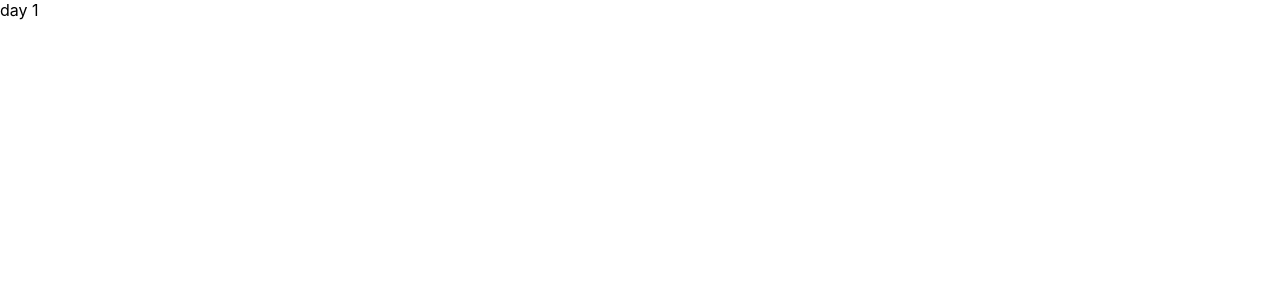
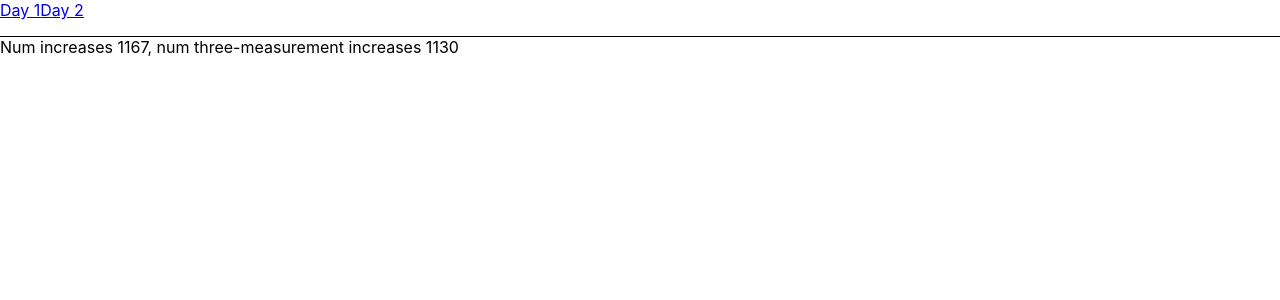
Before and after one commit to 20ghrrdll/react-advent-of-code-2021, a React (Create React App) app: page /day1 in a window 1280 px wide. Shown: the top 300 px of the page. Built offline with nearby package versions, Linux system fonts and the light colour scheme.

Commit message:
cleaned up switch over to actually return correct day 1 data, set up for day 2

```diff
--- a/package.json
+++ b/package.json
@@ -6,6 +6,7 @@
     "@testing-library/jest-dom": "^5.15.1",
     "@testing-library/react": "^11.2.7",
     "@testing-library/user-event": "^12.8.3",
+    "lodash": "^4.17.21",
     "react": "^17.0.2",
     "react-dom": "^17.0.2",
     "react-router-dom": "^6.0.2",
--- a/src/App.js
+++ b/src/App.js
@@ -1,18 +1,12 @@
 import './App.css';
-import { Link } from "react-router-dom";
+import Nav from './components/Nav';
+
 
 function App() {
   return (
     <div>
       <h1>Advent of Code 2021</h1>
-      <nav
-        style={{
-          borderBottom: "solid 1px",
-          paddingBottom: "1rem"
-        }}
-      >
-        <Link to="/day1">Day 1</Link> |{" "}
-      </nav>
+      <Nav/>
     </div>
   );
 }
--- a/src/art/Day1.js
+++ /dev/null
@@ -1,7 +0,0 @@
-import React from 'react';
-
-const Day1Art = () => {
-  return (<div>day 1</div>);
-}
-
-export default Day1Art;
--- /dev/null
+++ b/src/art/Day1Art.js
@@ -0,0 +1,14 @@
+import React from 'react';
+import Nav from '../components/Nav';
+import day1Soln from '../challenges/day1';
+
+const Day1Art = () => {
+  return (
+    <>
+      <Nav/>
+      <div>{day1Soln()}</div>
+    </>
+  );
+}
+
+export default Day1Art;
--- /dev/null
+++ b/src/art/Day2Art.js
@@ -0,0 +1,14 @@
+import React from 'react';
+import Nav from '../components/Nav';
+import day1Soln from '../challenges/day1';
+
+const Day2Art = () => {
+  return (
+    <>
+      <Nav/>
+      <div>{day1Soln()}</div>
+    </>
+  );
+}
+
+export default Day2Art;
--- a/src/challenges/data/day1.txt
+++ b/src/challenges/data/day1.js
@@ -1,4 +1,9 @@
-130
+// is this horrendous? yes. would I ever do anything like this irl? no.
+// but cannot use fs without an actual server and the fun is in the other challenges
+//  so here we are lol
+
+const data =
+`130
 142
 148
 147
@@ -1997,4 +2002,6 @@
 2061
 2068
 2088
-2097
+2097`;
+
+export default data;
--- a/src/challenges/day1.js
+++ b/src/challenges/day1.js
@@ -1,8 +1,9 @@
 import getDataString from "./utils/getDataString";
+import data from './data/day1';
 
 const parseMeasurements = () => {
-  const measurementString = getDataString('../data/day1.txt');
-  const splitMeasurements =  measurementString.split(/\r?\n/);
+  //const measurementString = getDataString(data);
+  const splitMeasurements =  data.split(/\r?\n/);
   return splitMeasurements.map(measurement => parseInt(measurement));
 }
 
@@ -37,9 +38,11 @@ const countThreeMeasurementIncreases = (measurements) => {
   return numIncreases;
 }
 
-export const getSoln = () => {
+const getSoln = () => {
   const parsedMeasurements = parseMeasurements()
   return `
     Num increases ${countIncreases(parsedMeasurements)},
     num three-measurement increases ${countThreeMeasurementIncreases(parsedMeasurements)}`
 }
+
+export default getSoln;
--- a/src/challenges/utils/getDataString.js
+++ b/src/challenges/utils/getDataString.js
@@ -1,11 +1,5 @@
-import fs from 'fs';
-import path from 'path';
-
-const getDataString = (filepath) => {
-  return fs.readFileSync(
-    path.resolve(__dirname, filepath),
-    'utf-8',
-  );
+const getDataString = (data) => {
+  return data.split(`\n`);
 };
 
 export default getDataString
--- /dev/null
+++ b/src/components/Nav.js
@@ -0,0 +1,18 @@
+import React from 'react';
+import { Link } from "react-router-dom";
+
+const Nav = () => {
+ return (
+    <nav
+      style={{
+        borderBottom: "solid 1px",
+        paddingBottom: "1rem"
+      }}
+    >
+      <Link to="/day1">Day 1</Link>
+      <Link to="/day2">Day 2</Link>
+    </nav>
+  );
+};
+
+export default Nav;
--- a/src/index.js
+++ b/src/index.js
@@ -7,7 +7,8 @@ import {
 } from "react-router-dom";
 import './index.css';
 import App from './App';
-import Day1 from './art/Day1';
+import Day1Art from './art/Day1Art';
+import Day2Art from './art/Day2Art';
 import reportWebVitals from './reportWebVitals';
 
 ReactDOM.render(
@@ -18,7 +19,8 @@ ReactDOM.render(
           <App />
         </React.StrictMode>
       )} />
-      <Route path="day1" element={<Day1/>} />
+      <Route path="day1" element={<Day1Art/>} />
+      <Route path="day2" element={<Day2Art/>} />
     </Routes>
   </BrowserRouter>,
   document.getElementById('root')
```
Also changed, not shown: src/challenges/data/day2.txt (added).
